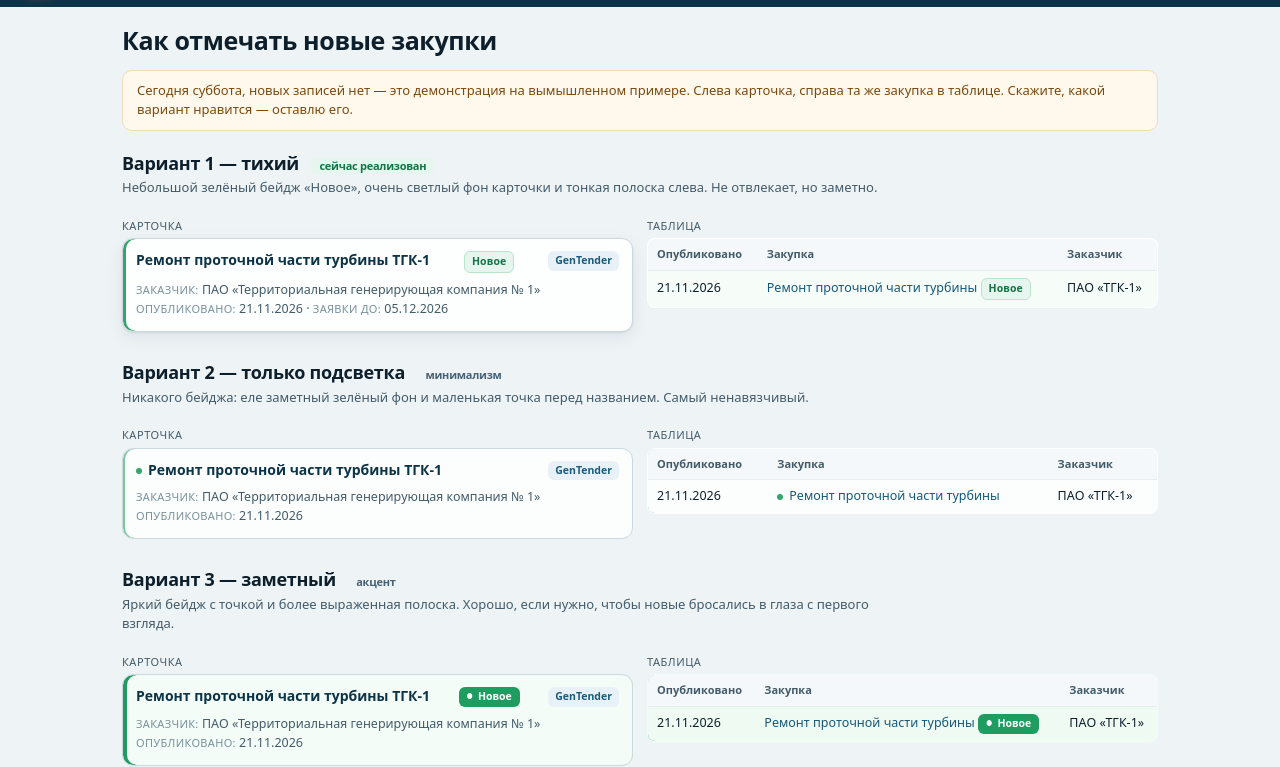
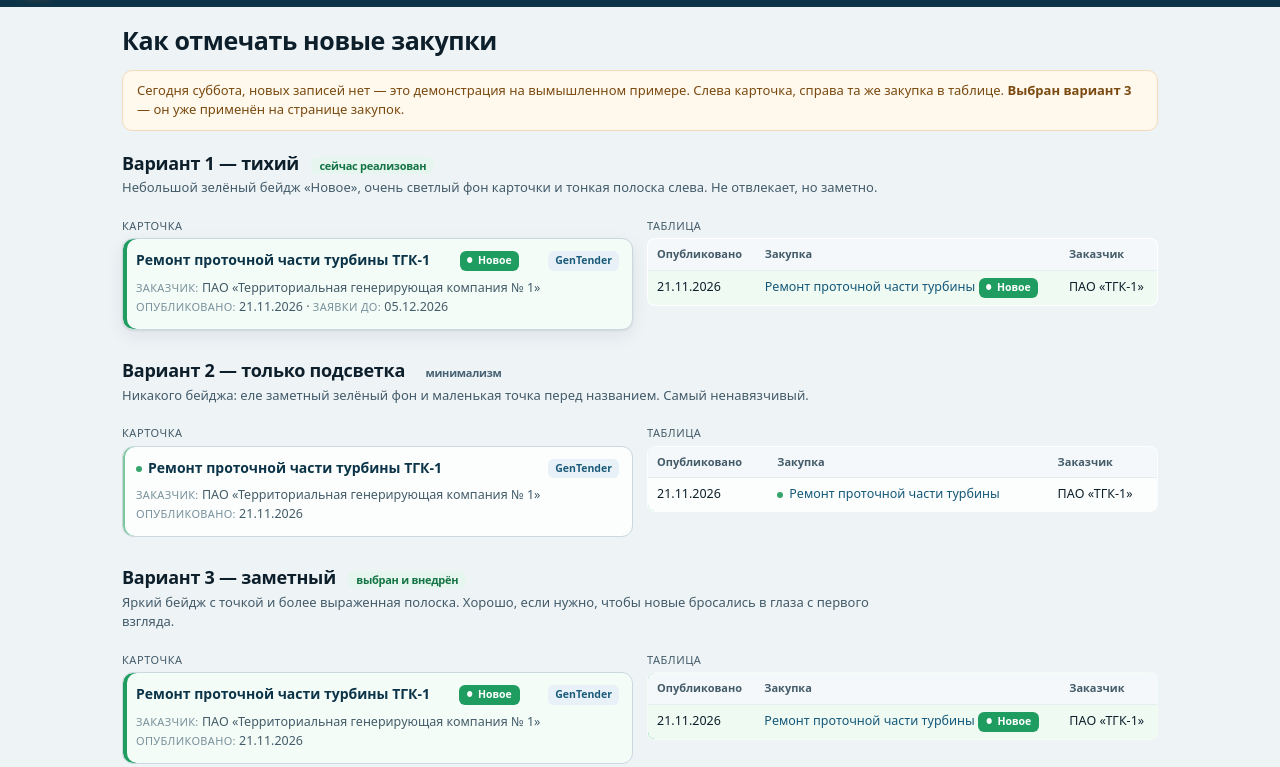
Before and after one commit to alexsmy/energo, a website: page demo-new.html in a window 1280 px wide. Shown: the part 51-818 px from the top of the page. Drawn offline with Linux system fonts and the light colour scheme.

Commit message:
style: вариант 3 для отметки новых закупок

```diff
--- a/css/styles.css
+++ b/css/styles.css
@@ -402,10 +402,11 @@ body.is-map .btn--filters{display:inline-flex}
 .t-badge--warn{background:#fdf0e6;color:var(--accent)}
 .t-badge--bad{background:#fbe9e9;color:#a13333}
 /* Новые закупки — появились по сравнению со вчерашним снимком архива. */
-.t-badge--new{background:#e6f6ee;color:var(--high);border:1px solid #b9e3cc;letter-spacing:.01em}
-.t-card--new{background:#fcfffd;box-shadow:inset 3px 0 0 #35a56c,var(--shadow)}
-.t-row--new{background:#f6fcf8}
-.t-row--new td{border-color:#d7ecdf}
+.t-badge--new{background:#1f9c60;color:#fff;border:0;font-size:10.5px;white-space:nowrap}
+.t-badge--new::before{content:"●";font-size:7px;margin-right:5px;vertical-align:middle}
+.t-card--new{background:#f4fcf7;box-shadow:inset 4px 0 0 #1f9c60,var(--shadow)}
+.t-row--new{background:#effaf3}
+.t-row--new td{border-color:#cfe8d7}
 .t-table-wrap{background:#fff;border:1px solid var(--line);border-radius:var(--radius);overflow:auto;box-shadow:var(--shadow)}
 .t-table{min-width:900px;table-layout:fixed}
 .t-table th:nth-child(1){width:9%}
--- a/demo-new.html
+++ b/demo-new.html
@@ -55,7 +55,7 @@
   <h1 style="font-size:25px">Как отмечать новые закупки</h1>
   <div class="demo-note">
     Сегодня суббота, новых записей нет — это демонстрация на вымышленном примере.
-    Слева карточка, справа та же закупка в таблице. Скажите, какой вариант нравится — оставлю его.
+    Слева карточка, справа та же закупка в таблице. <b>Выбран вариант 3</b> — он уже применён на странице закупок.
   </div>
 
   <!-- Вариант 1 -->
@@ -111,7 +111,7 @@
 
   <!-- Вариант 3 -->
   <section class="demo-sec">
-    <h2>Вариант 3 — заметный <span class="demo-tag">акцент</span></h2>
+    <h2>Вариант 3 — заметный <span class="demo-tag demo-tag--rec">выбран и внедрён</span></h2>
     <p>Яркий бейдж с точкой и более выраженная полоска. Хорошо, если нужно, чтобы новые бросались в глаза с первого взгляда.</p>
     <div class="demo-grid">
       <div>
```
Also changed, not shown: AGENTS.md (+1 -0 lines).
